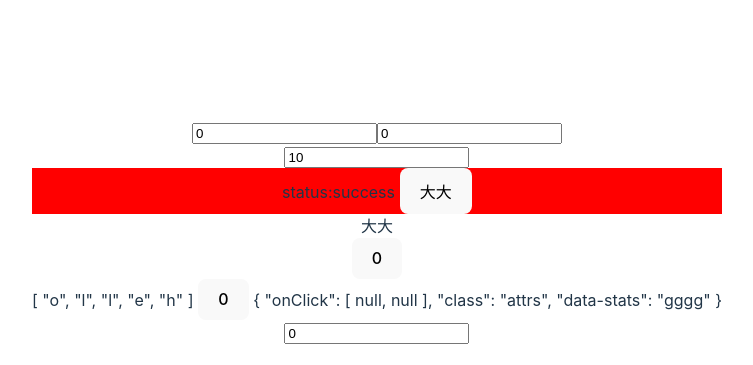
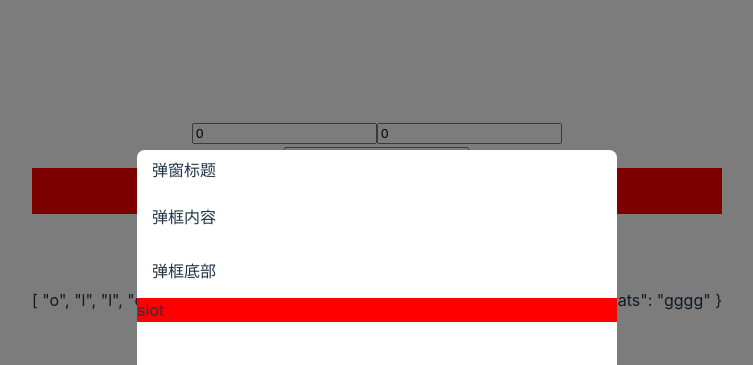
Before and after one commit to PoliWen/vue3, a Vue app in the folder myApp/: page / in a window 1280 px wide. Shown: the top 365 px of the page, without its empty margins (263-1016 px from the left). Built offline with nearby package versions, Linux system fonts and the light colour scheme.

Commit message:
feat: 第一阶段学习总结

```diff
--- a/myApp/package.json
+++ b/myApp/package.json
@@ -22,6 +22,7 @@
     "@vitejs/plugin-vue": "^4.0.0",
     "eslint": "^8.34.0",
     "eslint-plugin-vue": "^9.9.0",
+    "sass": "^1.59.2",
     "typescript": "^4.9.3",
     "vite": "^4.1.0",
     "vue-tsc": "^1.0.24"
--- a/myApp/src/App.vue
+++ b/myApp/src/App.vue
@@ -20,6 +20,7 @@ import vModel from './components/vModel.vue'
 import composiable from './components/composiable.vue'
 import composiable2 from './components/conposiable2.vue'
 import vueRouter from './components/vueRouter.vue'
+import Modal from './components/Modal.vue'
 const count = ref(0)
 const age = ref(0)
 const father = ref({
@@ -74,9 +75,14 @@ const year = ref('2020') as Ref<string | number>
         <a href="#main" ref="skipLink" class="skip-link">Skip to main content</a>
       </li>
     </ul>
+
+    <Modal>
+      <div class="slot">slot</div>
+    </modal>
+
 </template>
 
-<style scoped>
+<style scoped lang="scss">
 .logo {
   height: 6em;
   padding: 1.5em;
@@ -89,4 +95,10 @@ const year = ref('2020') as Ref<string | number>
 .logo.vue:hover {
   filter: drop-shadow(0 0 2em #42b883aa);
 }
+:deep(.modal-title){
+  background: red;
+  .modal-title{
+    background: red;
+  }
+}
 </style>
--- /dev/null
+++ b/myApp/src/components/Modal.vue
@@ -0,0 +1,63 @@
+
+<script setup lang="ts">
+</script>
+
+<template>
+   <teleport to="body">
+   <div class="modal">
+      <div class="modal-content">
+        <div class="modal-title">弹窗标题</div>
+        <div class="modal-body">弹框内容</div>
+        <div class="modal-footer">弹框底部</div>
+        <slot></slot>
+      </div>
+      <div class="mask"></div>
+    </div>
+</teleport>
+</template>
+<style lang="scss" scoped>
+.modal{
+    position: fixed;
+    text-align: left;
+    left: 0;
+    top: 0;
+    right: 0;
+    bottom: 0;
+    &-content{
+        position: absolute;
+        left: 50%;
+        top: 50%;
+        transform: translate(-50%,-50%);
+        width: 480px;
+        height: 500px;
+        background: #fff;
+        z-index: 2;
+        border-radius: 8px;
+    }
+    &-title{
+        padding: 5px 15px;
+        height: 30px;
+        line-height: 30px;
+        text-align: left;
+    }
+    &-body,&-footer{
+        padding: 15px;
+    }
+}
+
+:global(.mask){
+    position: fixed;
+    top: 0;
+    left: 0;
+    right: 0;
+    bottom: 0;
+    background: rgba(0,0,0,.3);
+    z-index: 1;
+}
+.slot{
+    background: yellow;
+}
+:slotted(.slot){
+    background: red;
+}
+</style>
--- a/myApp/src/components/provide.vue
+++ b/myApp/src/components/provide.vue
@@ -1,11 +1,22 @@
 
 <script setup lang="ts">
+import Modal from './Modal.vue'
 import { inject } from 'vue'
 const {count,increaseCount} = inject('count')
+
 </script>
 
 <template>
+
+  <div class="provide">
   <div>
    <button @click.stop="increaseCount">{{count}}</button>
   </div>
+  <teleport to='body'>
+  <Modal>
+      <div class="slot">slot</div>
+    </modal>
+  </teleport>
+</div>
+
 </template>
```
Also changed, not shown: 2 other files (tests, documents, lock files or other folders).
